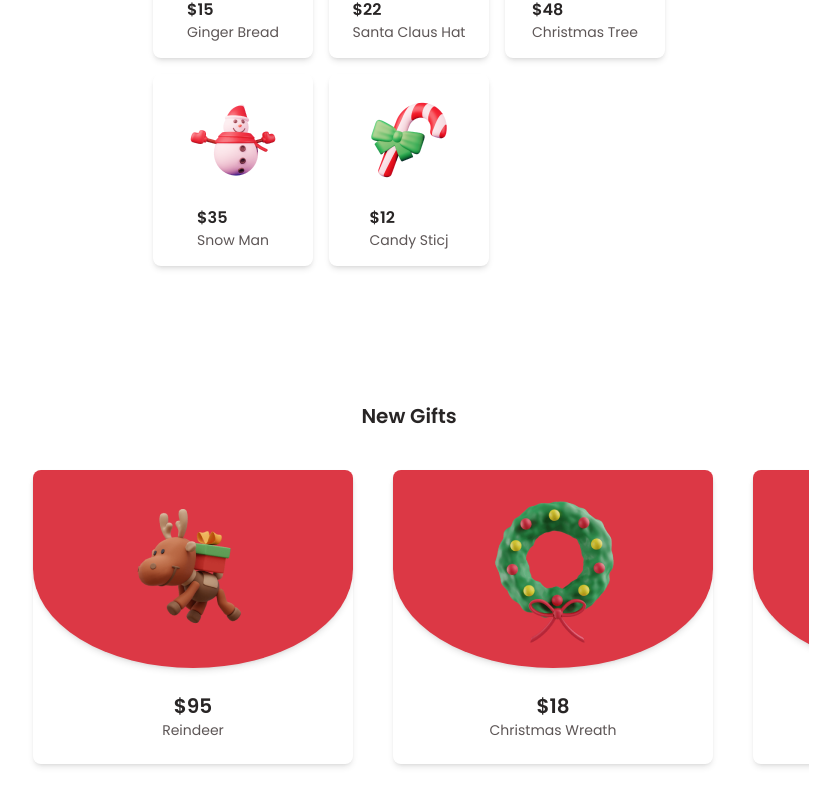
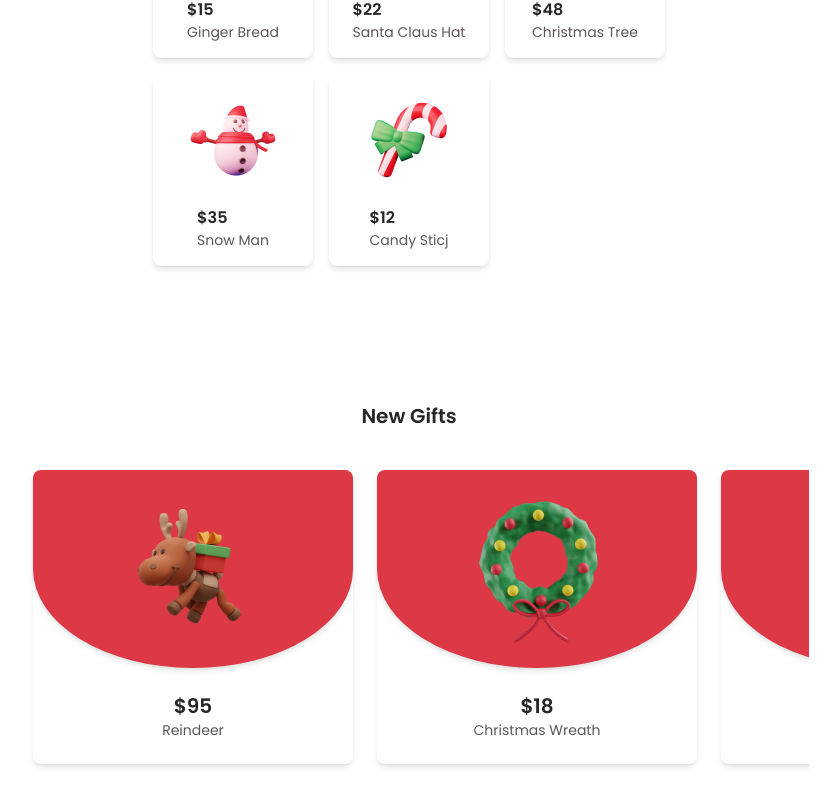
Before and after one commit to Jhoneric12/merry-mingle, a React (Vite) app: page / in a window 1280 px wide. Shown: the part 2122-2928 px from the top of the page, without its empty margins (231-1071 px from the left). Built offline with nearby package versions, Linux system fonts and the light colour scheme.

Commit message:
modified new gifs section

```diff
--- a/src/components/NewGifts.jsx
+++ b/src/components/NewGifts.jsx
@@ -7,7 +7,7 @@ function NewGifts() {
   return (
     <div className='py-24 md:px-30 lg:px-60'>
         <SectionTitle title={'New Gifts'}/>
-        <div className='card-wrapper py-10 flex justify-around items-center overflow-x-auto gap-10 rounded-xl px-6'>
+        <div className='card-wrapper py-10 flex justify-around items-center overflow-x-auto gap-6 rounded-xl px-6'>
             {
                 Newgifts.map(newgift => (
                     <div key={newgift.id} className=' card shadow-md w-[20rem] rounded-lg text-center pb-6 shrink-0 h-auto'>
```
